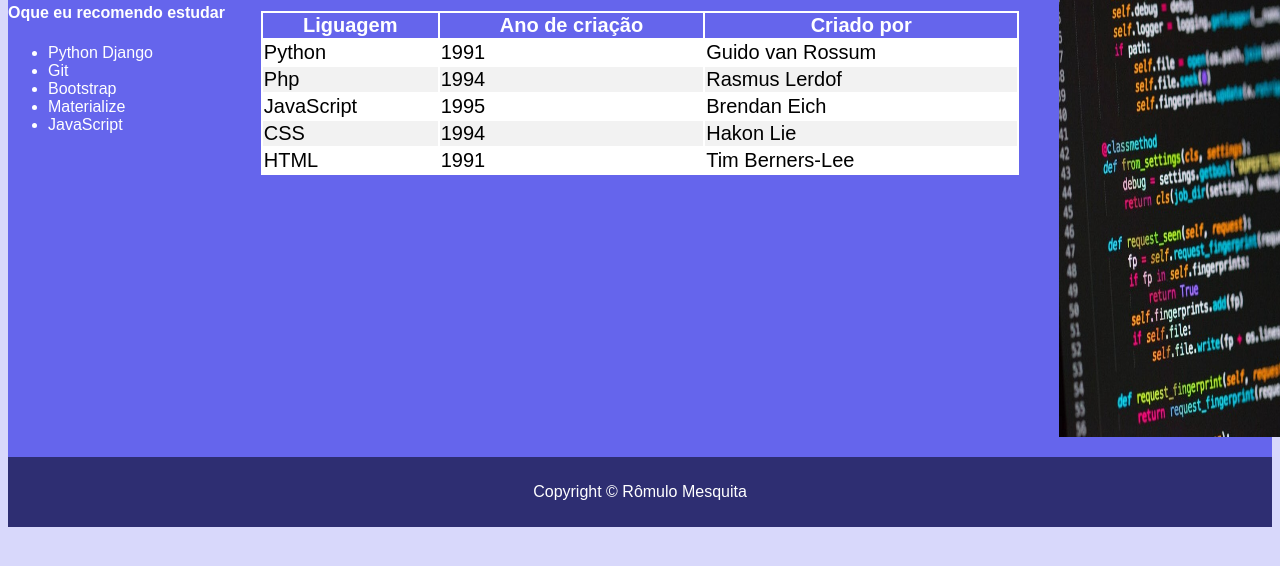
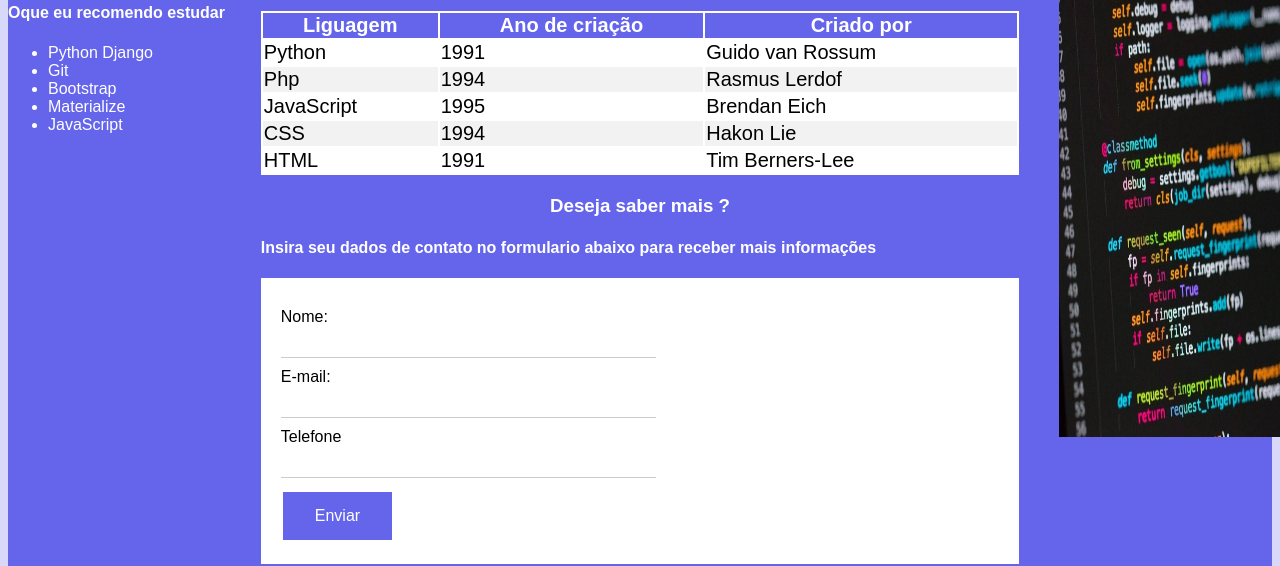
Before and after one commit to romulo-mesquita/aulas_alexandre, a plain HTML site: page atividade_html_semantico/index.html in a window 1280 px wide. Shown: the part 249-815 px from the top of the page. Drawn offline with Linux system fonts and the light colour scheme.

Commit message:
Função de alimentar tabela apartir do form

```diff
--- a/atividade_html_semantico/index.html
+++ b/atividade_html_semantico/index.html
@@ -2,10 +2,11 @@
 <html lang="UTF-8">
     <head>
         <meta charset="UTF-8">
-        <meta http-equiv="X-UA-Compatible" content="IE=edge">
-        <meta name="viewport" content="width=device-width, initial-scale=1.0">
+        <!-- <meta http-equiv="X-UA-Compatible" content="IE=edge">
+        <meta name="viewport" content="width=device-width, initial-scale=1.0"> -->
         <title>Atividade</title>
         <link rel="stylesheet" href="style.css">
+        <script type="text/javascript" src="javascript.js"></script>
     </head>
     <body>
         <nav>
@@ -38,6 +39,7 @@
                     <h3>Liguagens que ja usei no desenvolvimento web</h3>
                 </header>
                 <article>
+                    <div>
                         <table>
                             <thead>
                                 <tr>
@@ -74,6 +76,40 @@
                                 </tr>
                             </tbody>
                         </table>
+                    </div>
+                    <div class="">
+                        <h3 class="text-center ">Deseja saber mais ?</h3>
+                        <h4>Insira seu dados de contato no formulario abaixo para receber mais informações</h4>
+                        <form class="formulario" onsubmit="return preencher_tabela('this');">
+                            <div class="group-input">
+                                <label for="id_Nome">Nome:</label>
+                                <input type="text" class="text-input" name="Nome" id="id_Nome">
+                            </div>
+                            <div class="group-input">
+                                <label for="id_Email">E-mail:</label>
+                                <input type="email" class="text-input" name="Email" id="id_Email">
+                            </div>
+                            <div class="group-input">
+                                <label for="id_Tel">Telefone</label>
+                                <input type="text" class="text-input" name="Tel" id="id_Tel">
+                            </div>
+                            <button class="btn" type="submit">Enviar</button>
+                        </form>
+                        <h2 class="text-center">Lista de contatos</h2>
+                        <table>
+                            <thead>
+                                <tr>
+                                    <th>Nome</th>
+                                    <th>E-mail</th>
+                                    <th>Telefone</th>
+                                </tr>
+                            </thead>
+                            <tbody class="tbody_contato">
+
+                            </tbody>
+
+                        </table>
+                    </div>
                 </article>
             </section>
             <aside>
--- /dev/null
+++ b/atividade_html_semantico/javascript.js
@@ -0,0 +1,21 @@
+var contatos = []
+function preencher_tabela(formulario){
+    var tbody = document.querySelector(".tbody_contato")
+    var contato = [
+    document.getElementById('id_Nome').value,
+    document.getElementById('id_Email').value,
+    document.getElementById('id_Tel').value,
+    ]
+
+    contatos.push(contato);
+    tbody.innerHTML="";
+    for(i=0; i <contatos.length; i++){
+        tbody.innerHTML += "<tr><td>"+contatos[i][0]+"</td><td>"+contatos[i][1]+"</td><td>"+contatos[i][2]+"</td></tr>";
+    }
+    // document.getElementsByTagNameNS("input").value = "";
+    document.getElementById('id_Nome').value="";
+    document.getElementById('id_Email').value="";
+    document.getElementById('id_Tel').value="";
+    return false;
+
+}
--- a/atividade_html_semantico/style.css
+++ b/atividade_html_semantico/style.css
@@ -93,3 +93,49 @@ aside article figure{
     max-width: 50px;
     height: auto;
 }
+
+section article div {
+    margin-top: 20px;
+    margin-bottom: 20px;
+
+}
+.formulario {
+    background-color: white;
+    color: black;
+    padding: 20px;
+    grid-template-columns:auto
+}
+.group-input {
+    padding: auto;
+    margin-top: 10px;
+    margin-bottom: 10px;
+}
+.text-input{
+    padding:8px;
+    display:flex;
+    border:none;
+    border-bottom:1px solid #ccc;
+    width:50%
+}
+
+div {
+    padding: auto;
+    grid-template-columns: auto;
+}
+
+.text-center {
+    text-align: center;
+}
+
+.btn {
+    background-color:rgb(101, 101, 236);
+    border: none;
+    color: white;
+    padding: 15px 32px;
+    text-align: center;
+    text-decoration: none;
+    display: inline-block;
+    font-size: 16px;
+    margin: 4px 2px;
+    cursor: pointer;
+  }
```
Lines whose indentation alone changed are shown as unchanged.
